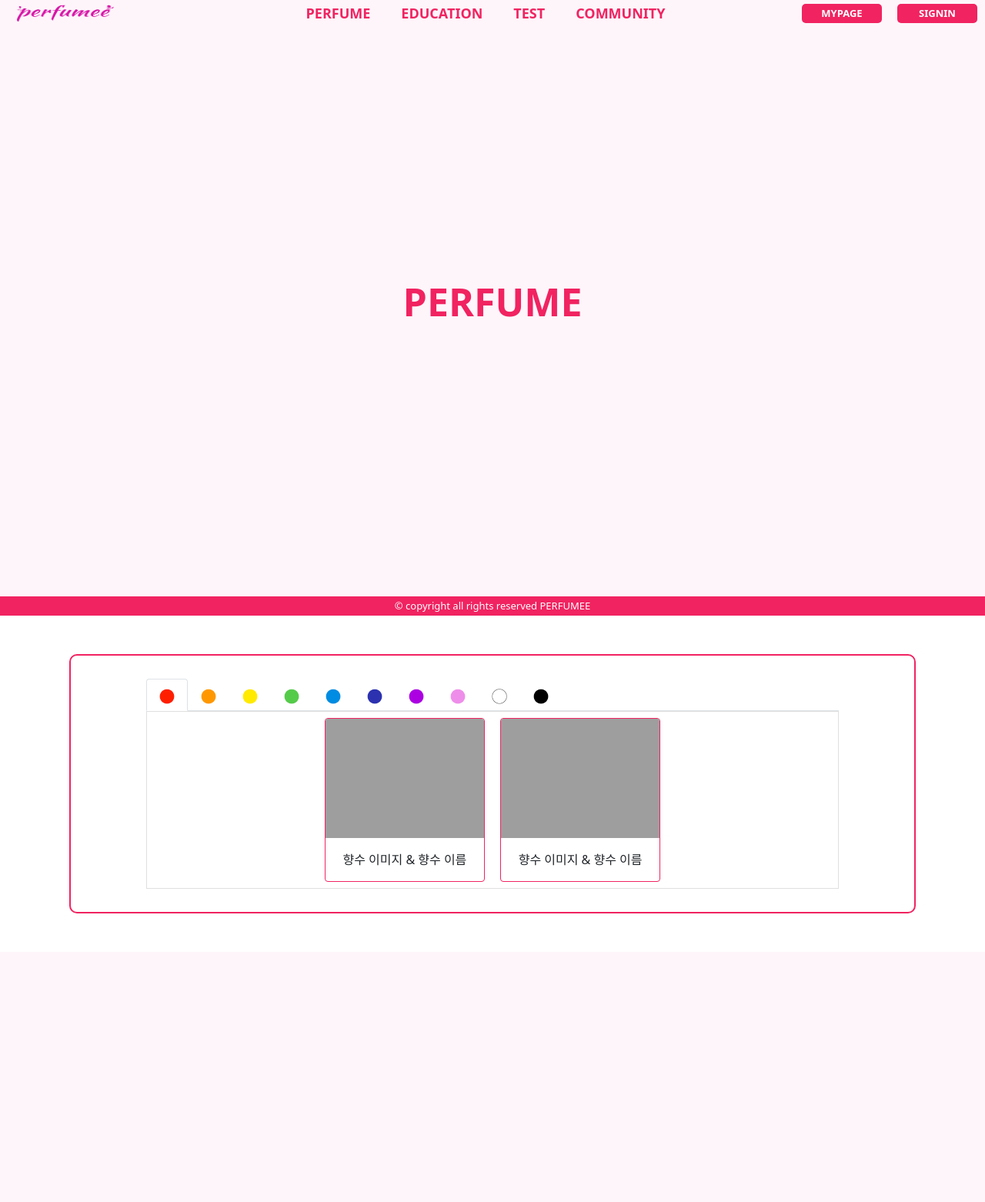
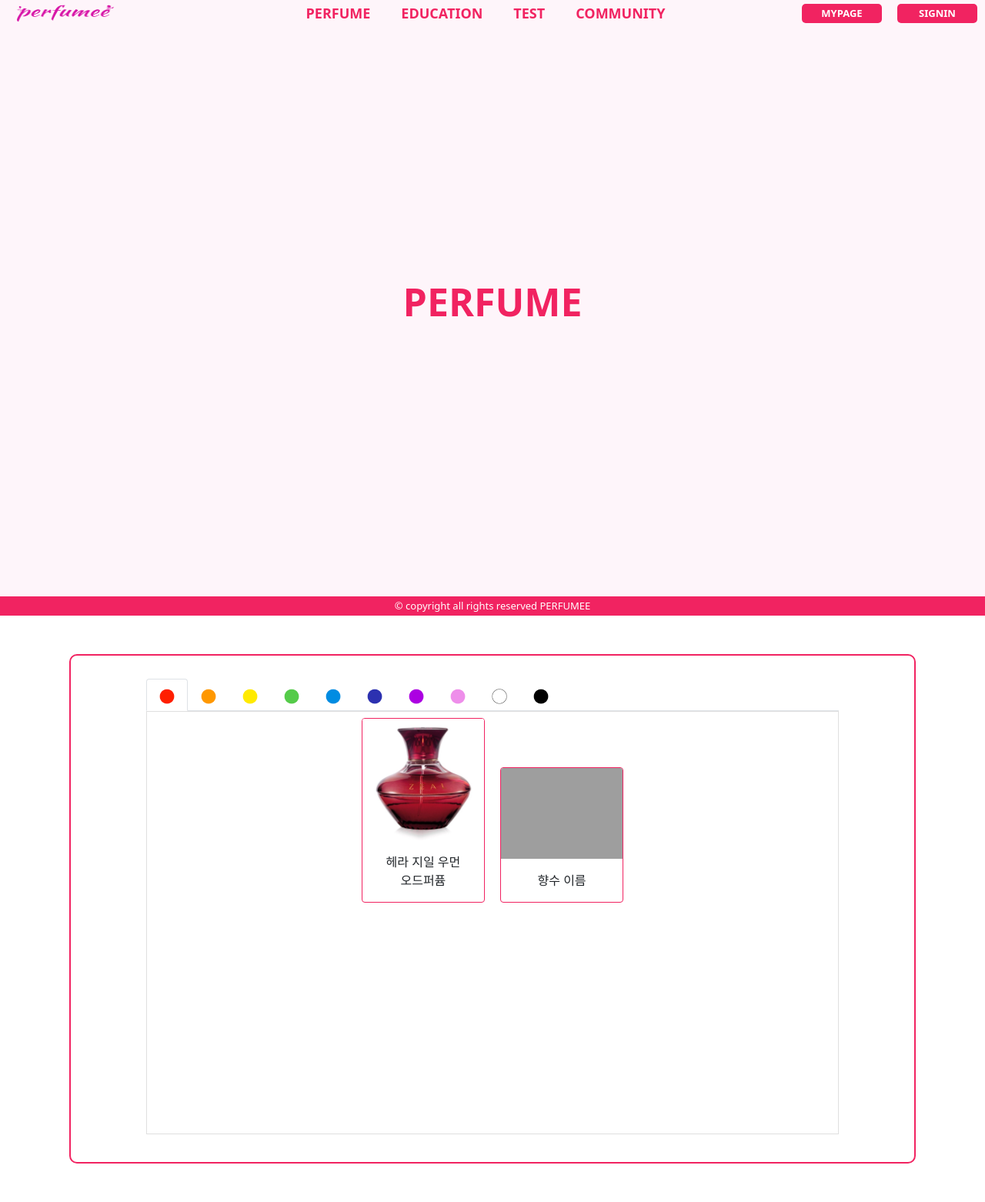
Before and after one commit to SuyeonSun/gibume, a Django app: page /perfume/ in a window 1280 px wide. Shown: the whole page at 77% size. Before the commit the page ends 1187 px from the top, so only its background shows below. Run offline with Django 3.2, Linux system fonts and the light colour scheme; grey boxes are pictures that could not be loaded.

Commit message:
perfume data update

```diff
--- a/pjgibume/gibumeapp/static/css/perfume.css
+++ b/pjgibume/gibumeapp/static/css/perfume.css
@@ -149,4 +149,31 @@ body{
 .tab-pane{
     border:1px solid #dfdfdf;
     padding-top: 0px;
+    height: 550px;
+    overflow-y: scroll;
 }
+
+/* total width */
+.tab-pane::-webkit-scrollbar {
+    background-color: #fef5fa;
+    width: 16px;
+
+}
+
+/* background of the scrollbar except button or resizer */
+.tab-pane::-webkit-scrollbar-track {
+    background-color: #fef5fa;
+
+}
+
+/* scrollbar itself */
+.tab-pane::-webkit-scrollbar-thumb {
+    background-color: #F12361;
+    border-radius: 16px;
+    border: 4px solid #fef5fa;
+}
+
+/* set button(top and bottom of the scrollbar) */
+.tab-pane::-webkit-scrollbar-button {
+    display:none;
+}
--- a/pjgibume/gibumeapp/templates/community.html
+++ b/pjgibume/gibumeapp/templates/community.html
@@ -19,7 +19,7 @@
             </a>
             <div class="menuWrapper">
                 <a href="{% url 'perfume' %}"><div class="menuItem">PERFUME</div></a>
-                <a href=""><div class="menuItem">EDUCATION</div></a>
+                <a href="{% url 'education' %}"><div class="menuItem">EDUCATION</div></a>
                 <a href=""><div class="menuItem">TEST</div></a>
                 <a href="{% url 'community' %}"><div class="menuItem">COMMUNITY</div></a>
             </div>
--- a/pjgibume/gibumeapp/templates/perfume.html
+++ b/pjgibume/gibumeapp/templates/perfume.html
@@ -20,7 +20,7 @@
             </a>
             <div class="menuWrapper">
                 <a href="{% url 'perfume' %}"><div class="menuItem">PERFUME</div></a>
-                <a href=""><div class="menuItem">EDUCATION</div></a>
+                <a href="{% url 'education' %}"><div class="menuItem">EDUCATION</div></a>
                 <a href=""><div class="menuItem">TEST</div></a>
                 <a href="{% url 'community' %}"><div class="menuItem">COMMUNITY</div></a>
             </div>
@@ -54,118 +54,138 @@
                           </nav>
                           <div class="tab-content" id="nav-tabContent">
                             <div class="tab-pane fade show active" id="nav-red" role="tabpanel" aria-labelledby="nav-red-tab">
-                                <div class="card" style="width: 13rem;">
+                                <div class="card" style="width: 10rem;">
+                                    <img src="../static/img/HERA.jpg" class="card-img-top" alt="...">
+                                    <div class="card-body">
+                                      <p class="card-text">헤라 지일 우먼<br>오드퍼퓸</p>
+                                    </div>
+                                </div>
+                                <div class="card" style="width: 10rem;">
                                     <img src="..." class="card-img-top" alt="...">
                                     <div class="card-body">
-                                      <p class="card-text">향수 이미지 & 향수 이름</p>
-                                    </div>
-                                </div>
-                                <div class="card" style="width: 13rem;">
-                                    <img src="..." class="card-img-top" alt="...">
-                                    <div class="card-body">
-                                      <p class="card-text">향수 이미지 & 향수 이름</p>
+                                      <p class="card-text">향수 이름</p>
                                     </div>
                                 </div>
                             </div>
                             <div class="tab-pane fade" id="nav-orange" role="tabpanel" aria-labelledby="nav-orange-tab">
-                                <div class="card" style="width: 13rem;">
-                                    <img src="..." class="card-img-top" alt="...">
+                                <div class="card" style="width: 10rem;">
+                                    <img src="../static/img/MONOTHEME.jpg" class="card-img-top" alt="...">
                                     <div class="card-body">
-                                      <p class="card-text">향수 이미지 & 향수 이름</p>
+                                      <p class="card-text">모노템 보씨올리<br>디 리몬<br>오드뚜왈렛</p>
                                     </div>
                                 </div>
                             </div>
                             <div class="tab-pane fade" id="nav-yellow" role="tabpanel" aria-labelledby="nav-yellow-tab">
-                                <div class="card" style="width: 13rem;">
+                                <div class="card" style="width: 10rem;">
+                                    <img src="../static/img/LANVIN2.jpg" class="card-img-top" alt="...">
+                                    <div class="card-body">
+                                      <p class="card-text">랑방 걸 인<br>카프리<br>오드뚜왈렛</p>
+                                    </div>
+                                </div>
+                                <div class="card" style="width: 10rem;">
                                     <img src="..." class="card-img-top" alt="...">
                                     <div class="card-body">
-                                      <p class="card-text">향수 이미지 & 향수 이름</p>
-                                    </div>
-                                </div>
-                                <div class="card" style="width: 13rem;">
-                                    <img src="..." class="card-img-top" alt="...">
-                                    <div class="card-body">
-                                      <p class="card-text">향수 이미지 & 향수 이름</p>
+                                      <p class="card-text">향수 이름</p>
                                     </div>
                                 </div>
                             </div>
                             <div class="tab-pane fade" id="nav-green" role="tabpanel" aria-labelledby="nav-green-tab">
-                                <div class="card" style="width: 13rem;">
+                                <div class="card" style="width: 10rem;">
+                                    <img src="../static/img/Arcipelago.jpg" class="card-img-top" alt="...">
+                                    <div class="card-body">
+                                      <p class="card-text">알키펠라고<br>오드퍼퓸</p>
+                                    </div>
+                                </div>
+                                <div class="card" style="width: 10rem;">
                                     <img src="..." class="card-img-top" alt="...">
                                     <div class="card-body">
-                                      <p class="card-text">향수 이미지 & 향수 이름</p>
+                                      <p class="card-text">향수 이름</p>
                                     </div>
                                 </div>
-                                <div class="card" style="width: 13rem;">
+                                <div class="card" style="width: 10rem;">
                                     <img src="..." class="card-img-top" alt="...">
                                     <div class="card-body">
-                                      <p class="card-text">향수 이미지 & 향수 이름</p>
+                                      <p class="card-text">향수 이름</p>
                                     </div>
                                 </div>
-                                <div class="card" style="width: 13rem;">
+                                <div class="card" style="width: 10rem;">
                                   <img src="..." class="card-img-top" alt="...">
                                   <div class="card-body">
-                                      <p class="card-text">향수 이미지 & 향수 이름</p>
+                                    <p class="card-text">향수 이름</p>
                                   </div>
                                 </div>
+
+
                             </div>
                             <div class="tab-pane fade" id="nav-blue" role="tabpanel" aria-labelledby="nav-blue-tab">
-                                <div class="card" style="width: 13rem;">
+                                <div class="card" style="width: 10rem;">
+                                    <img src="../static/img/MARC.jpg" class="card-img-top" alt="...">
+                                    <div class="card-body">
+                                      <p class="card-text">마크제이콥스<br>데이지 드림 우먼<br>오드뚜왈렛</p>
+                                    </div>
+                                </div>
+                                <div class="card" style="width: 10rem;">
                                     <img src="..." class="card-img-top" alt="...">
                                     <div class="card-body">
-                                      <p class="card-text">향수 이미지 & 향수 이름</p>
-                                    </div>
-                                </div>
-                                <div class="card" style="width: 13rem;">
-                                    <img src="..." class="card-img-top" alt="...">
-                                    <div class="card-body">
-                                      <p class="card-text">향수 이미지 & 향수 이름</p>
-                                    </div>
-                                </div>
-                                <div class="card" style="width: 13rem;">
-                                    <img src="..." class="card-img-top" alt="...">
-                                    <div class="card-body">
-                                      <p class="card-text">향수 이미지 & 향수 이름</p>
+                                      <p class="card-text">향수 이름</p>
                                     </div>
                                 </div>
                             </div>
                             <div class="tab-pane fade" id="nav-deepblue" role="tabpanel" aria-labelledby="nav-deepblue-tab">
-                                <div class="card" style="width: 13rem;">
+                                <div class="card" style="width: 10rem;">
+                                  <img src="../static/img/BLV.jpg" class="card-img-top" alt="...">
+                                  <div class="card-body">
+                                    <p class="card-text">불가리 블루<br>뿌르 옴므<br>오드뚜왈렛</p>
+                                  </div>
+                                </div>
+                                <div class="card" style="width: 10rem;">
                                     <img src="..." class="card-img-top" alt="...">
                                     <div class="card-body">
-                                      <p class="card-text">향수 이미지 & 향수 이름</p>
+                                      <p class="card-text">향수 이름</p>
                                     </div>
                                 </div>
                             </div>
                             <div class="tab-pane fade" id="nav-puple" role="tabpanel" aria-labelledby="nav-puple-tab">
-                                <div class="card" style="width: 13rem;">
-                                    <img src="..." class="card-img-top" alt="...">
+                                <div class="card" style="width: 10rem;">
+                                    <img src="../static/img/LANVIN.jpg" class="card-img-top" alt="...">
                                     <div class="card-body">
-                                      <p class="card-text">향수 이미지 & 향수 이름</p>
+                                      <p class="card-text">랑방 에끌라 드<br>아르페쥬</p>
                                     </div>
                                 </div>
                             </div>
                             <div class="tab-pane fade" id="nav-pink" role="tabpanel" aria-labelledby="nav-pink-tab">
-                                <div class="card" style="width: 13rem;">
-                                    <img src="..." class="card-img-top" alt="...">
+                                <div class="card" style="width: 10rem;">
+                                    <img src="../static/img/MissDior.jpg" class="card-img-top" alt="...">
                                     <div class="card-body">
-                                      <p class="card-text">향수 이미지 & 향수 이름</p>
+                                      <p class="card-text">미스디올<br>블루밍부케<br>오드뚜왈렛</p>
+                                    </div>
+                                </div>
+                                <div class="card" style="width: 10rem;">
+                                  <img src="../static/img/CHANEL.jpg" class="card-img-top" alt="...">
+                                  <div class="card-body">
+                                    <p class="card-text">샤넬 샹스 오<br>땅드르 오 드<br>빠르펭 스프레이</p>
                                   </div>
                               </div>
                             </div>
                             <div class="tab-pane fade" id="nav-white" role="tabpanel" aria-labelledby="nav-white-tab">
-                                <div class="card" style="width: 13rem;">
-                                    <img src="..." class="card-img-top" alt="...">
+                                <div class="card" style="width: 10rem;">
+                                    <img src="../static/img/Jomalon.jpg" class="card-img-top" alt="...">
                                     <div class="card-body">
-                                      <p class="card-text">향수 이미지 & 향수 이름</p>
+                                      <p class="card-text">조말론 잉글리쉬<br>페어 앤 프리지아</p>
+                                    </div>
+                                </div>
+                                <div class="card" style="width: 10rem;">
+                                  <img src="../static/img/BLANCHE.jpg" class="card-img-top" alt="...">
+                                  <div class="card-body">
+                                    <p class="card-text">바이레도 블랑쉬<br>오 드 퍼퓸</p>
                                   </div>
                               </div>
                             </div>
                             <div class="tab-pane fade" id="nav-black" role="tabpanel" aria-labelledby="nav-black-tab">
-                                <div class="card" style="width: 13rem;">
-                                    <img src="..." class="card-img-top" alt="...">
+                                <div class="card" style="width: 10rem;">
+                                    <img src="../static/img/PERRARI.jpg" class="card-img-top" alt="...">
                                     <div class="card-body">
-                                      <p class="card-text">향수 이미지 & 향수 이름</p>
+                                      <p class="card-text">페라리 블랙 맨<br>스쿠데리아<br>오드뚜왈렛</p>
                                     </div>
                                 </div>
                             </div>
--- a/pjgibume/pjgibume/templates/base.html
+++ b/pjgibume/pjgibume/templates/base.html
@@ -23,9 +23,6 @@
             <div class="menuWrapper">
 
                 <a href="{% url 'perfume' %}"><div class="menuItem">PERFUME</div></a>
-                <a href=""><div class="menuItem">EDUCATION</div></a>
-
-                <a href=""><div class="menuItem">PERFUME</div></a>
                 <a href="{% url 'education' %}"
                     ><div class="menuItem">EDUCATION</div></a
                 >
```
Also changed, not shown: pjgibume/gibumeapp/static/css/mypage.css (+8 -1 lines), pjgibume/gibumeapp/templates/mypage.html (+26 -26 lines), pjgibume/gibumeapp/static/img/Arcipelago.jpg (added), pjgibume/gibumeapp/static/img/BLANCHE.jpg (added), pjgibume/gibumeapp/static/img/BLV.jpg (added), pjgibume/gibumeapp/static/img/CHANEL.jpg (added), pjgibume/gibumeapp/static/img/HERA.jpg (added), pjgibume/gibumeapp/static/img/Jomalon.jpg (added), pjgibume/gibumeapp/static/img/LANVIN.jpg (added), pjgibume/gibumeapp/static/img/LANVIN2.jpg (added), pjgibume/gibumeapp/static/img/MARC.jpg (added), pjgibume/gibumeapp/static/img/MONOTHEME.jpg (added), pjgibume/gibumeapp/static/img/MissDior.jpg (added), pjgibume/gibumeapp/static/img/PERRARI.jpg (added), 1 more files. Lines whose indentation alone changed are shown as unchanged.
